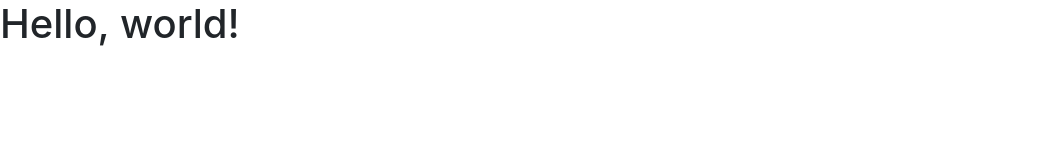
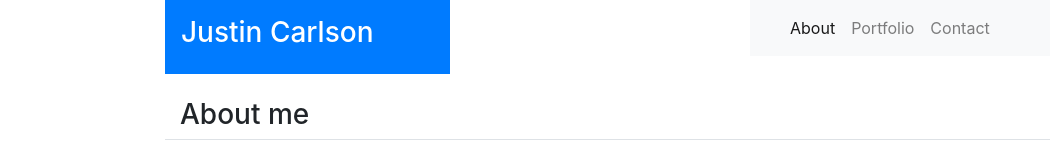
Before and after one commit to justincarlson7/bootstrap_portfolio_1, a plain HTML site: page contact.html in a window 1280 px wide. Shown: the whole page, without its empty margins (0-1050 px from the left). Drawn offline with nearby package versions, Linux system fonts and the light colour scheme.

Commit message:
first release of te contact page

```diff
--- a/contact.html
+++ b/contact.html
@@ -1,23 +1,112 @@
-
 <!doctype html>
 <html lang="en">
+
 <head>
     <!-- Required meta tags -->
     <meta charset="utf-8">
     <meta name="viewport" content="width=device-width, initial-scale=1, shrink-to-fit=no">
 
     <!-- Bootstrap CSS -->
-    <link rel="stylesheet" href="https://stackpath.bootstrapcdn.com/bootstrap/4.3.1/css/bootstrap.min.css" integrity="sha384-ggOyR0iXCbMQv3Xipma34MD+dH/1fQ784/j6cY/iJTQUOhcWr7x9JvoRxT2MZw1T" crossorigin="anonymous">
+    <link rel="stylesheet" href="https://stackpath.bootstrapcdn.com/bootstrap/4.3.1/css/bootstrap.min.css"
+        integrity="sha384-ggOyR0iXCbMQv3Xipma34MD+dH/1fQ784/j6cY/iJTQUOhcWr7x9JvoRxT2MZw1T" crossorigin="anonymous">
 
-    <title>Hello, world!</title>
+    <title>Justin Carlson Portfolio</title>
 </head>
+
 <body>
-    <h1>Hello, world!</h1>
+
+    <div class="container">
+        <div class="row">
+            <div class="col-md-1"></div>
+            <div class="col-md-3 p-3 mb-2 bg-primary text-white">
+                <h3>Justin Carlson</h3>
+            </div>
+            <div class="col-md-3"></div>
+            <div class="col-md-4">
+
+                <nav class="navbar navbar-expand-lg navbar-light bg-light">
+                    <a class="navbar-brand" href="#"></a>
+                    <button class="navbar-toggler" type="button" data-toggle="collapse" data-target="#navbarNav"
+                        aria-controls="navbarNav" aria-expanded="false" aria-label="Toggle navigation">
+                        <span class="navbar-toggler-icon"></span>
+                    </button>
+                    <div class="collapse navbar-collapse" id="navbarNav">
+                        <ul class="navbar-nav">
+                            <li class="nav-item active">
+                                <a class="nav-link" href="index.html">About <span class="sr-only">(current)</span></a>
+                            </li>
+                            <li class="nav-item">
+                                <a class="nav-link" href="portfolio.html">Portfolio</a>
+                            </li>
+                            <li class="nav-item">
+                                <a class="nav-link" href="contact.html">Contact</a>
+                            </li>
+
+                        </ul>
+                    </div>
+                </nav>
+
+
+
+            </div>
+            <div class="col-md-1"></div>
+        </div>
+
+
+        <div class="row">
+            <div class="col-md-12 p-2"></div>
+
+        </div>
+
+        <div class="row">
+            <div class="col-md-1"></div>
+            <div class="col-md-3 border-bottom">
+                <h3>About me</h3>
+            </div>
+
+            <div class="col-md-7 border-bottom"></div>
+            <div class="col-md-1"></div>
+        </div>
+        <div class="row">
+            <div class="col-md-12"></div>
+        </div>
+        <div class="row">
+            <div class="col-md-1">
+
+
+
+
+            </div>
+
+            <div class="col-md-10">
+
+
+
+
+            </div>
+
+            <div class="col-md-1">
+
+
+
+
+            </div>
+
+
+        </div>
+
 
         <!-- Optional JavaScript -->
         <!-- jQuery first, then Popper.js, then Bootstrap JS -->
-    <script src="https://code.jquery.com/jquery-3.3.1.slim.min.js" integrity="sha384-q8i/X+965DzO0rT7abK41JStQIAqVgRVzpbzo5smXKp4YfRvH+8abtTE1Pi6jizo" crossorigin="anonymous"></script>
-    <script src="https://cdnjs.cloudflare.com/ajax/libs/popper.js/1.14.7/umd/popper.min.js" integrity="sha384-UO2eT0CpHqdSJQ6hJty5KVphtPhzWj9WO1clHTMGa3JDZwrnQq4sF86dIHNDz0W1" crossorigin="anonymous"></script>
-    <script src="https://stackpath.bootstrapcdn.com/bootstrap/4.3.1/js/bootstrap.min.js" integrity="sha384-JjSmVgyd0p3pXB1rRibZUAYoIIy6OrQ6VrjIEaFf/nJGzIxFDsf4x0xIM+B07jRM" crossorigin="anonymous"></script>
+        <script src="https://code.jquery.com/jquery-3.3.1.slim.min.js"
+            integrity="sha384-q8i/X+965DzO0rT7abK41JStQIAqVgRVzpbzo5smXKp4YfRvH+8abtTE1Pi6jizo"
+            crossorigin="anonymous"></script>
+        <script src="https://cdnjs.cloudflare.com/ajax/libs/popper.js/1.14.7/umd/popper.min.js"
+            integrity="sha384-UO2eT0CpHqdSJQ6hJty5KVphtPhzWj9WO1clHTMGa3JDZwrnQq4sF86dIHNDz0W1"
+            crossorigin="anonymous"></script>
+        <script src="https://stackpath.bootstrapcdn.com/bootstrap/4.3.1/js/bootstrap.min.js"
+            integrity="sha384-JjSmVgyd0p3pXB1rRibZUAYoIIy6OrQ6VrjIEaFf/nJGzIxFDsf4x0xIM+B07jRM"
+            crossorigin="anonymous"></script>
 </body>
+
 </html>
```
Also changed, not shown: index.html (+1 -1 lines). Lines whose indentation alone changed are shown as unchanged.
